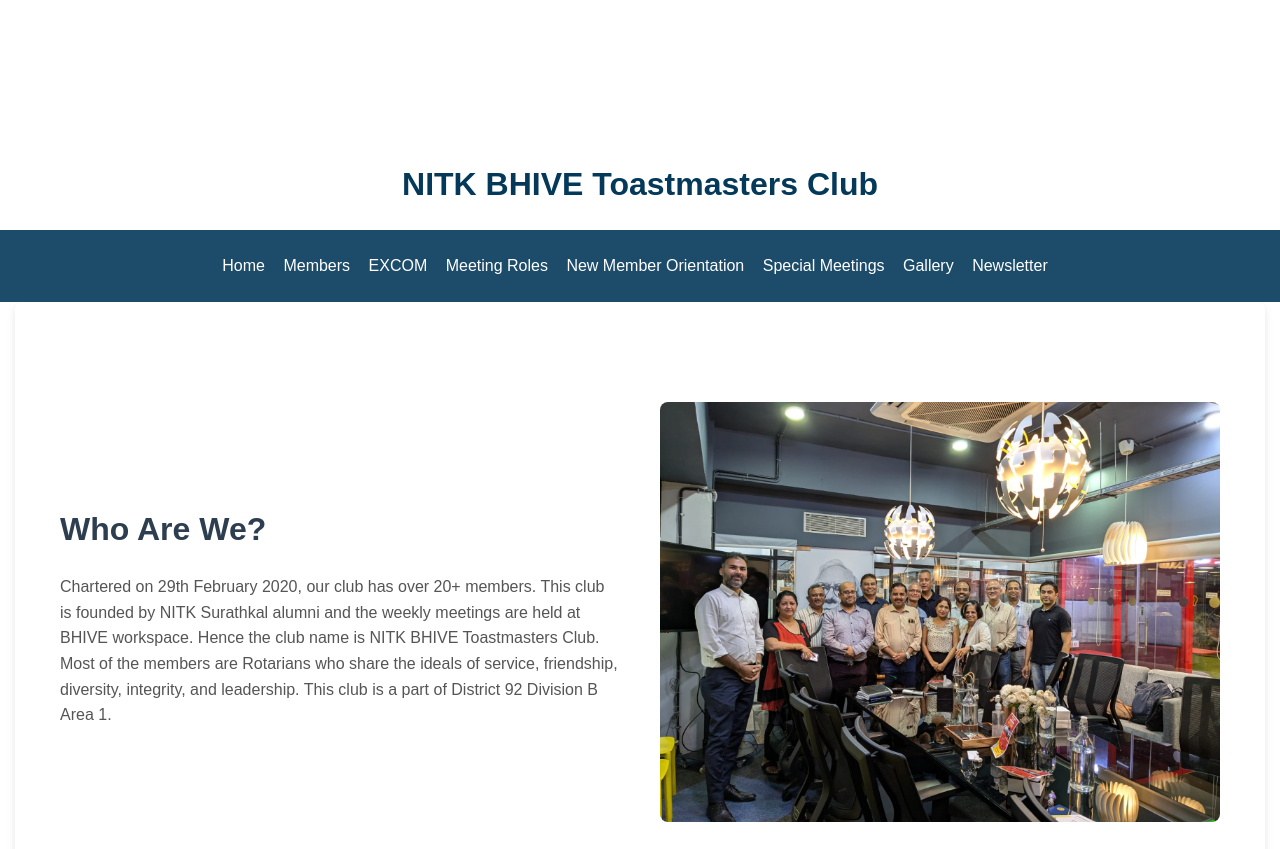
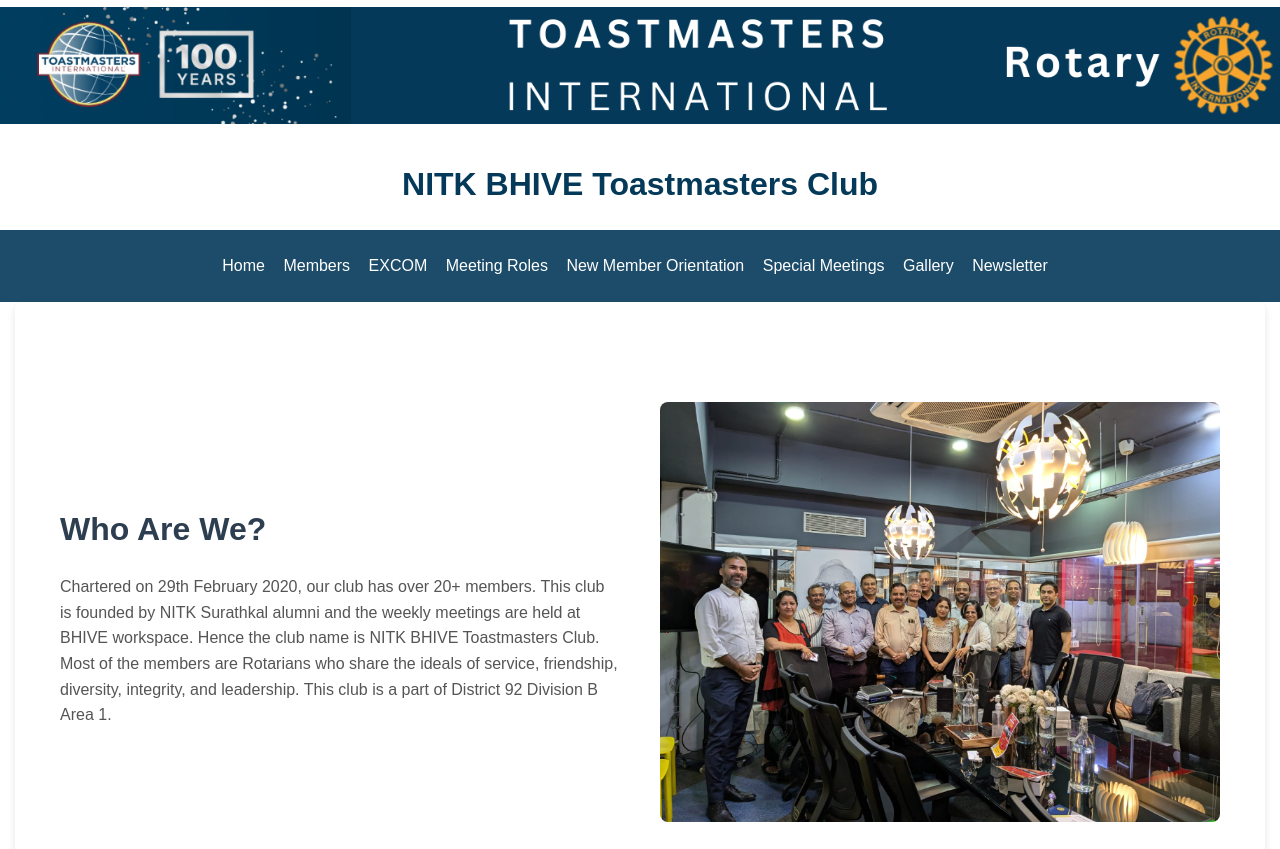
Before and after one commit to Mahima-Bhat15/Toastmasters_NITK_BHIVE, a plain HTML site: page index.html in a window 1280 px wide. Shown: the top 849 px of the page. Drawn offline with nearby package versions, Linux system fonts and the light colour scheme; some packages are replaced by stand-ins of ours; a script that the page names is missing.

Commit message:
Update style.css

```diff
--- a/style.css
+++ b/style.css
@@ -5,7 +5,7 @@ body,html{
     scroll-behavior: smooth;
 }
 .header_top {
-        background: url('images/final_logo.png') center;
+        background: url('final_logo.png') center;
         background-repeat: no-repeat;
         background-size: contain; /* Ensures the logo fits well */
         height: 150px; /* Adjust the height of the header to fit the logo */
```
